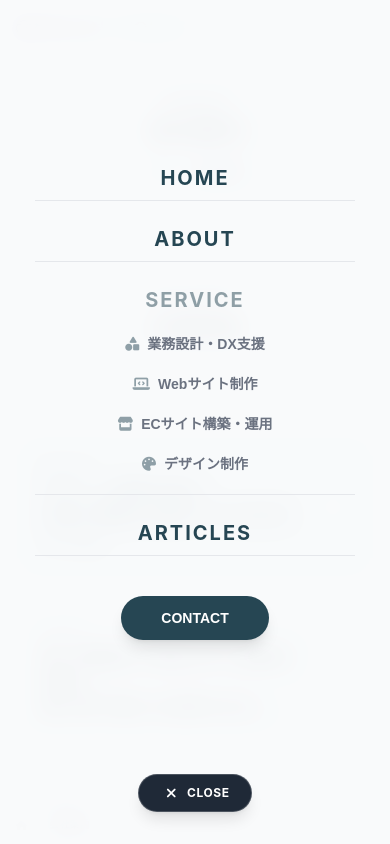
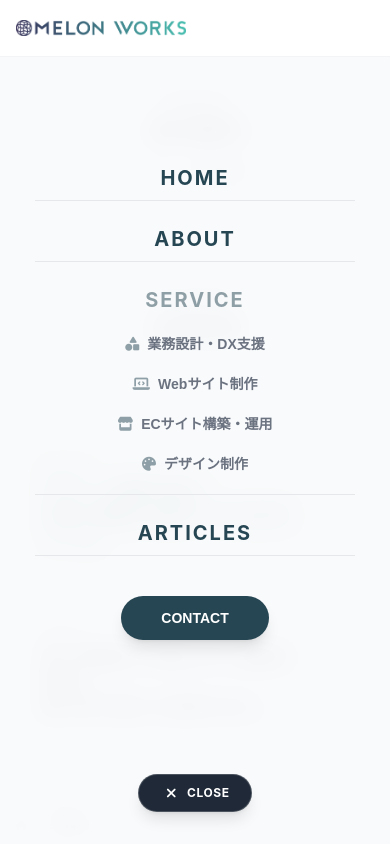
Before and after one commit to Yusuke-Okonogi/melonworks-renewal, a Next.js app: page /about in a window 390 px wide. Both pictures are taken after a click on the button "MENU". Shown: the top 844 px of the page. Built offline with nearby package versions, Linux system fonts and the light colour scheme.

Commit message:
ハンバーガーメニュー内ロゴ表示

```diff
--- a/components/Header.tsx
+++ b/components/Header.tsx
@@ -53,7 +53,7 @@ export default function Header() {
         <div className="container mx-auto px-4 md:px-6 max-w-6xl h-14 md:h-16 flex items-center justify-between">
 
           {/* ロゴ */}
-          <Link href="/" className="flex items-center gap-3 group opacity-90 hover:opacity-100 transition-opacity" onClick={closeMenu}>
+          <Link href="/" className="relative z-50 flex items-center gap-3 group opacity-90 hover:opacity-100 transition-opacity" onClick={closeMenu}>
             <img src="/logo-gr.png" alt="Melon Works" className="h-4 md:h-5 w-auto" />
           </Link>
 
@@ -116,7 +116,7 @@ export default function Header() {
 
       {/* ▼▼▼ Mobile Menu Overlay ▼▼▼ */}
       <div
-        className={`fixed inset-0 bg-[#F9FAFB]/95 backdrop-blur-md z-[60] flex flex-col justify-center items-center transition-all duration-300 ${
+        className={`fixed inset-0 bg-[#F9FAFB]/95 backdrop-blur-md z-[40] flex flex-col justify-center items-center transition-all duration-300 ${
             isOpen ? 'opacity-100 visible' : 'opacity-0 invisible pointer-events-none'
         }`}
       >
@@ -157,7 +157,7 @@ export default function Header() {
         <button
             onClick={toggleMenu}
             className={`
-                px-6 py-2.5 rounded-full shadow-lg flex items-center gap-2 transition-all duration-300 border border-white/20 backdrop-blur-sm
+                relative z-50 px-6 py-2.5 rounded-full shadow-lg flex items-center gap-2 transition-all duration-300 border border-white/20 backdrop-blur-sm
                 ${isOpen
                     ? 'bg-gray-800 text-white hover:bg-gray-700'
                     : 'bg-gradient-to-r from-[#264653] to-[#2A9D8F] text-white hover:scale-105 animate-pulse-glow'
```
